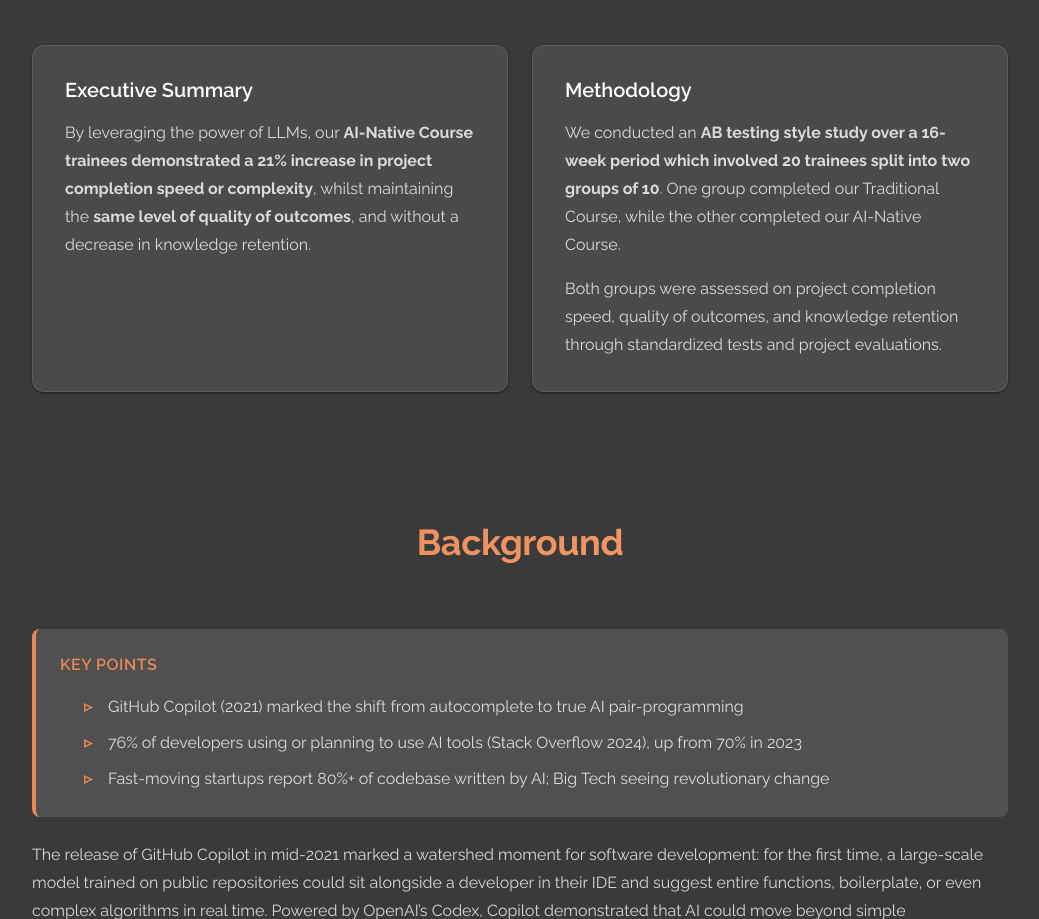
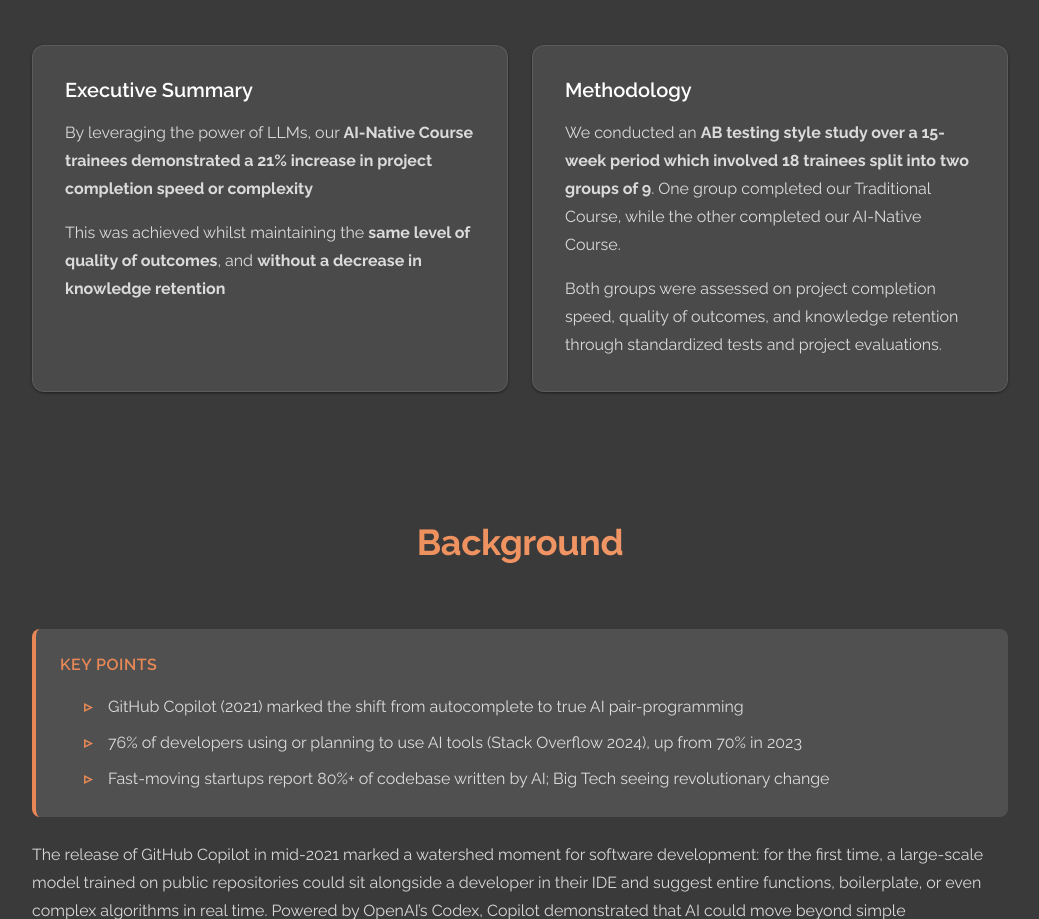
Before and after one commit to Sigma-Labs-XYZ/AI-Enabled-Report, a plain HTML site: page index.html in a window 1280 px wide. Shown: the part 1447-2366 px from the top of the page, without its empty margins (120-1159 px from the left). Drawn offline with nearby package versions, Linux system fonts and the light colour scheme.

Commit message:
Update index.html

```diff
--- a/index.html
+++ b/index.html
@@ -184,8 +184,9 @@
                   <b
                     >AI-Native Course trainees demonstrated a 21% increase in
                     project completion speed or complexity</b
-                  >, whilst maintaining the <b>same level of quality of outcomes</b>,
-                  and without a decrease in knowledge retention.
+                  >
+                  <p>This was achieved whilst maintaining the <b>same level of quality of outcomes</b>,
+                  and <b>without a decrease in knowledge retention</b></p>
                 </p>
               </div>
             </div>
@@ -196,8 +197,8 @@
                 <p>
                   We conducted an
                   <b
-                    >AB testing style study over a 16-week period which involved
-                    20 trainees split into two groups of 10</b
+                    >AB testing style study over a 15-week period which involved
+                    18 trainees split into two groups of 9</b
                   >. One group completed our Traditional Course, while the other
                   completed our AI-Native Course.
                 </p>
```
